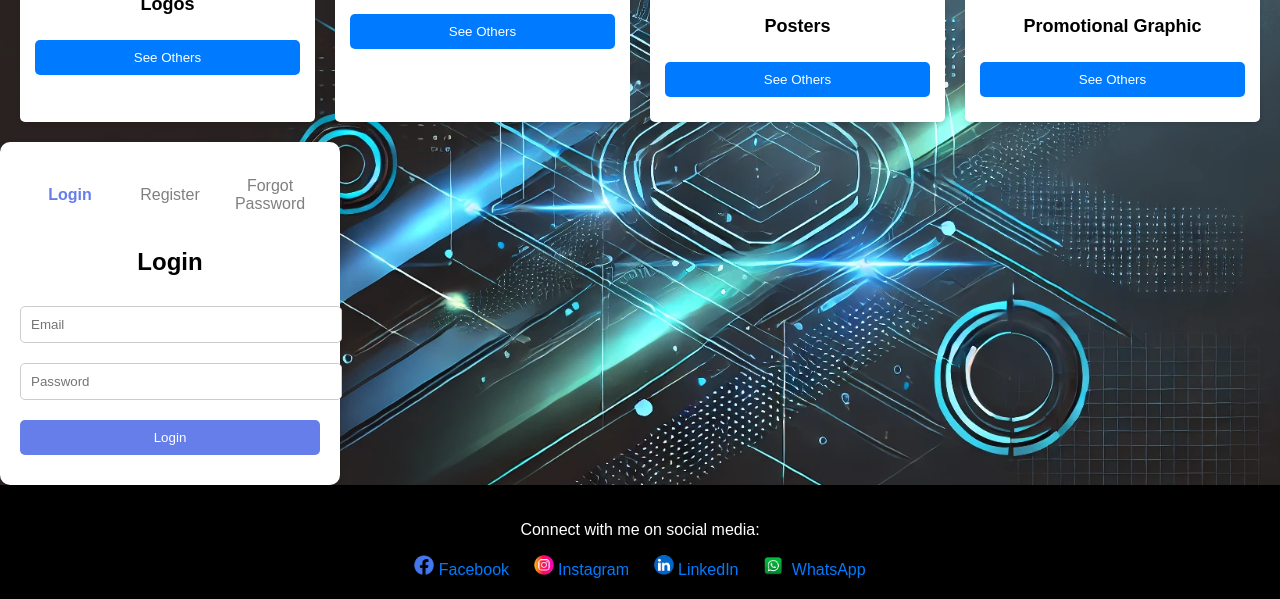
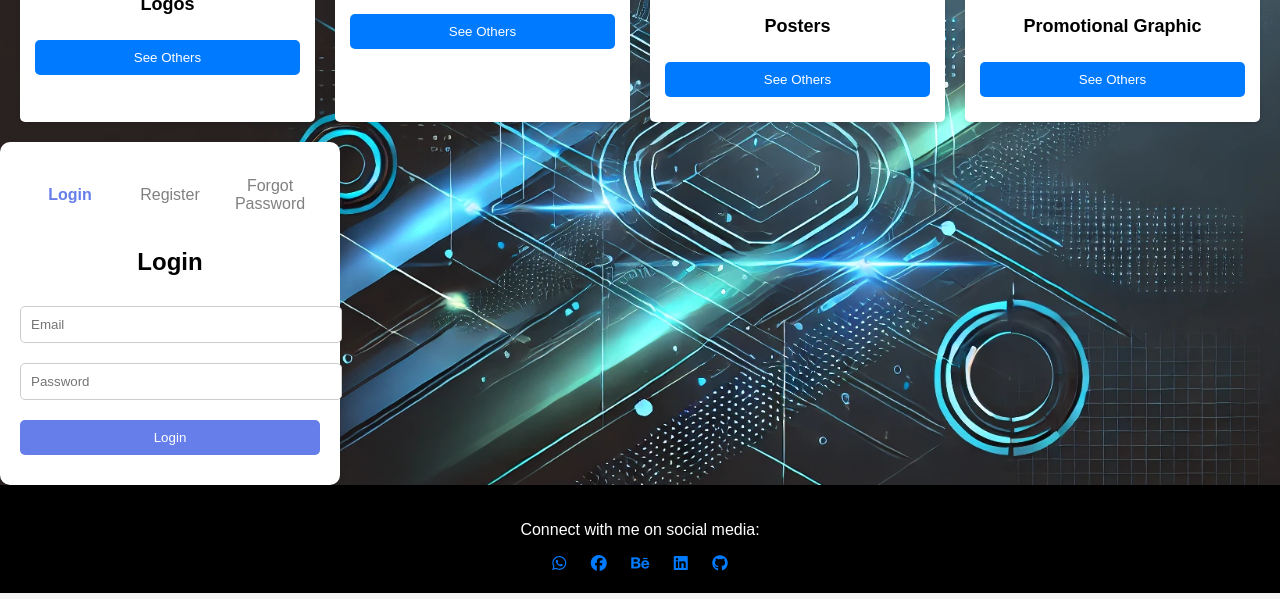
Before and after one commit to kiragushad/Graphics, a plain HTML site: page index.html in a window 1280 px wide. Shown: the part 972-1571 px from the top of the page. Drawn offline with Linux system fonts and the light colour scheme.

Commit message:
css update

```diff
--- a/index.html
+++ b/index.html
@@ -123,17 +123,24 @@
 
 <footer>
     <p>Connect with me on social media:</p>
+
     <div class="social-media">
-        <a href="https://facebook.com" target="_blank">
-            <img src="images/facebook vector.png" alt="Facebook" width="20"> Facebook
+        <a href="https://wa.me/254115672839?text=Hello%20Shadrak%2C%20I%20need%20your%20services." target="_blank">
+            <i class="fa-brands fa-whatsapp" title="Whatsapp"></i>
         </a>
-        <a href="https://www.instagram.com" target="_blank">
-            <img src="images/instagram vector.png" alt="Instagram" width="20"> Instagram</a>
-        <a href="https://www.linkedin.com" target="_blank">
-            <img src="images/linkedin vector.png" alt="Linkedin" width="20"> LinkedIn</a>
-            <a href="https://wa.me/254115672839?text=Hello%20Shadrak,%20I%20found%20your%20portfolio.!" target="_blank">
-                <img src="images/whatsapp vector.png" alt="whatsapp" width="20"> &nbsp;WhatsApp
-            </a>
+        <a href="https://www.facebook.com/profile.php?id=100073137060079" target="_blank">
+            <i class="fa-brands fa-facebook" title="Facebook"></i>
+        </a>
+        <a href="https://www.behance.net/uniquegraphics13" target="_blank">
+            <i class="fa-brands fa-behance" title="behance"></i>
+        </a>
+        <a href="https:linkedin.com/in/shadrak-kiragu-a6a216264" target="_blank">
+            <i class="fa-brands fa-linkedin" title="Linkedin"></i>
+        </a>
+        <a href="https://github.com/kiragushad/kiragushadie.github.io.git" target="_blank">
+            <i class="fa-brands fa-github" title="Github"></i>
+        </a>
+
     </div>
 
 
--- a/styles.css
+++ b/styles.css
@@ -23,8 +23,8 @@ body {
     color: #fff;
     padding: 20px;
     display: flex;
-    justify-content: center;
     position: relative;
+    justify-content: end;
 }
 .typingg {
     font-size: 30px;
@@ -61,7 +61,7 @@ body {
 .navbar ul {
     list-style: none;
     display: flex;
-    gap: 15px;
+    gap: 30px;
     transition: transform 300ms ease-in-out;
     position: relative;
     z-index: 999;
@@ -82,10 +82,14 @@ body {
     color: #fff;
     text-decoration: none;
     font-weight: bold;
+    transition: 0.3s ease-in-out;
+
 }
 .navbar ul li a:hover {
-    color: rgb(0, 255, 34);
-    transition: color 0.5s ease-in-out;
+
+        background-color: blue; /* Light white transparent background */
+        border: 2px solid white; /* White box */
+        border-radius: 10px; /* Rounded corners */
 
 }
 .navbar ul > i{
@@ -96,6 +100,7 @@ body {
     color: white;
     top: 10px;
     right: 15px;
+
 }
 
 .home {
```
